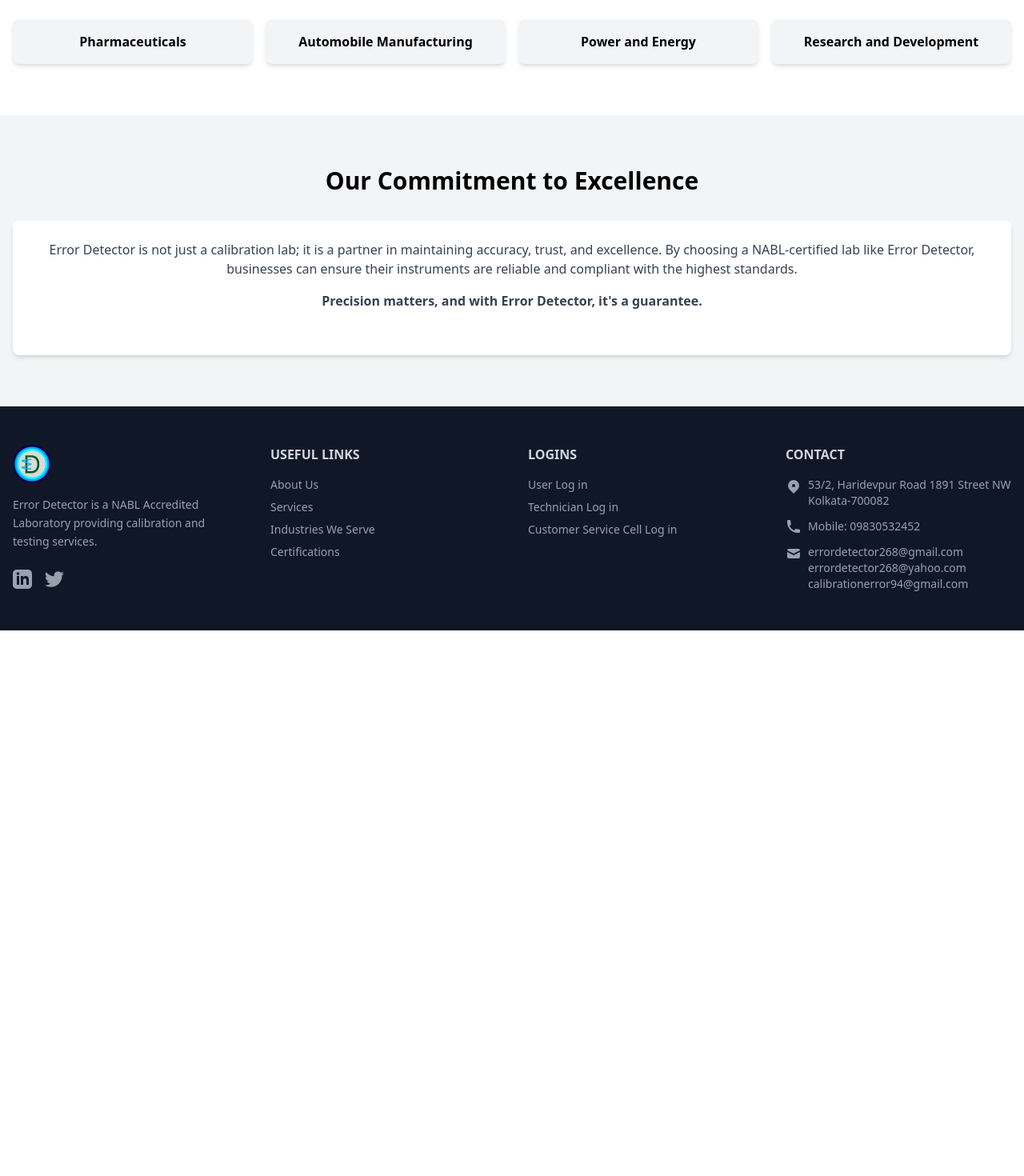
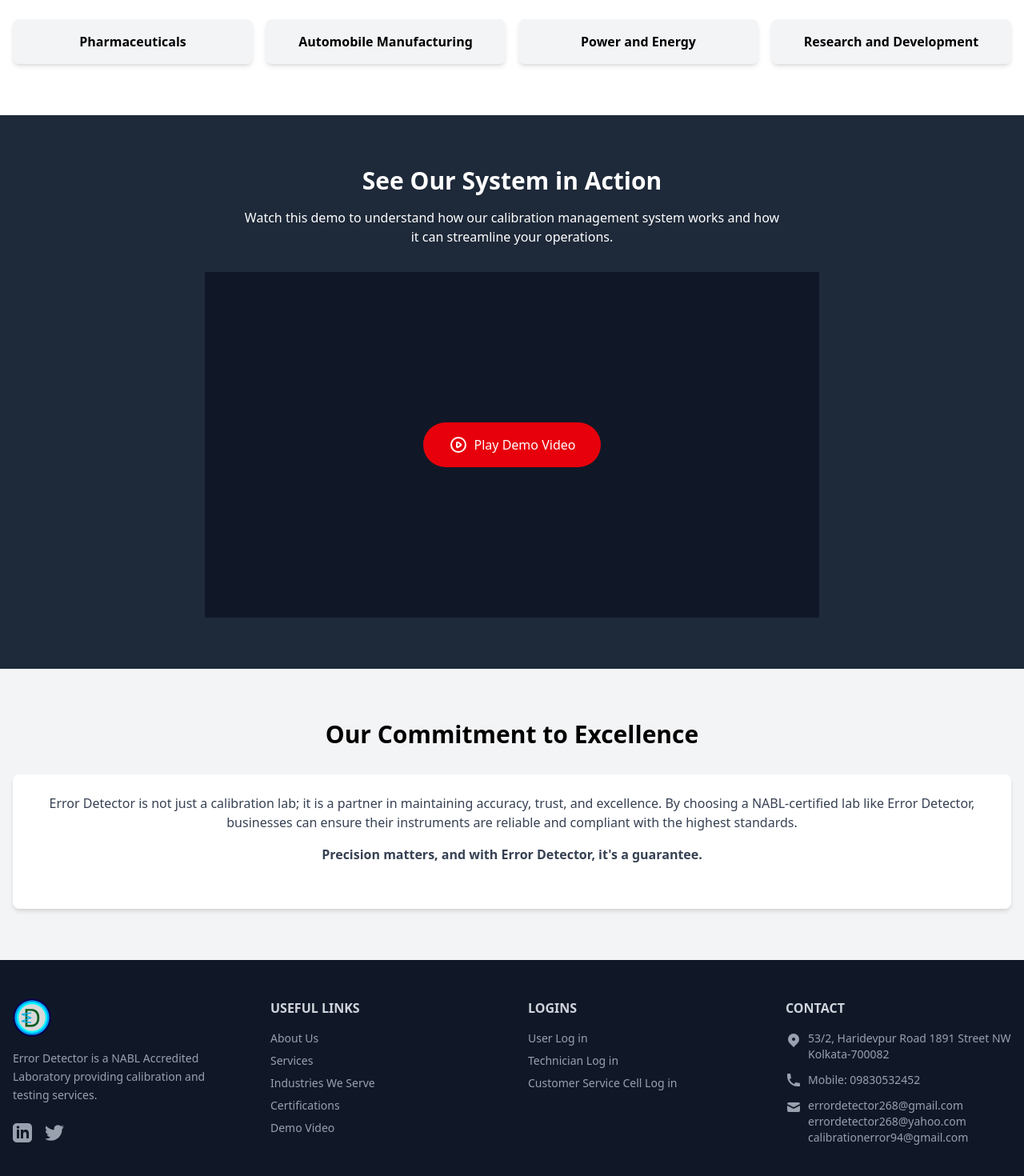
Before and after one commit to industrial-and-systems-engineering/erp, a React (Vite) app in the folder frontend/: page / in a window 1280 px wide. Shown: the part 2456-3926 px from the top of the page at 80% size. Before the commit the page ends 3244 px from the top, so only its background shows below. Built offline with nearby package versions, Linux system fonts and the light colour scheme.

Commit message:
implement Issued by, Least count and youtube demo video

```diff
--- a/frontend/src/components/Footer.jsx
+++ b/frontend/src/components/Footer.jsx
@@ -81,6 +81,14 @@ const Footer = () => {
                   className='hover:text-white transition-colors'
                 >
                   Certifications
+                </a>
+              </li>
+              <li>
+                <a
+                  href='https://www.youtube.com/watch?v=CuT0bF03mGg'
+                  className='hover:text-white transition-colors'
+                >
+                  Demo Video
                 </a>
               </li>
             </ul>
--- a/frontend/src/pages/openingwindow/Loginpage.jsx
+++ b/frontend/src/pages/openingwindow/Loginpage.jsx
@@ -4,6 +4,9 @@ import { StarIcon, CheckCircleIcon, ArrowRightIcon } from "@heroicons/react/24/o
 import { Link } from "react-router-dom";
 
 const Loginpage = () => {
+  // State for video display
+  const [showVideo, setShowVideo] = React.useState(false);
+
   // Services offered
   const services = [
     {
@@ -252,6 +255,44 @@ const Loginpage = () => {
             </div>
           </div>
         </motion.section>
+        {/* YouTube Demo Section */}
+        <motion.section
+          initial='hidden'
+          animate='visible'
+          variants={fadeIn}
+          className='py-16 bg-gray-800 text-white'
+        >
+          <div className='container mx-auto px-4'>
+            <h2 className='text-3xl font-bold text-center mb-4'>See Our System in Action</h2>
+            <p className='text-center mb-8 max-w-2xl mx-auto'>
+              Watch this demo to understand how our calibration management system works and how it can streamline your operations.
+            </p>
+            <div className="relative aspect-video max-w-3xl mx-auto">
+              {showVideo ? (
+                <iframe
+                  className="w-full h-full border-0"
+                  src="https://www.youtube.com/embed/dQw4w9WgXcQ?autoplay=1"
+                  title="Error Detector Calibration System Demo"
+                  allow="accelerometer; autoplay; clipboard-write; encrypted-media; gyroscope; picture-in-picture"
+                  allowFullScreen
+                ></iframe>
+              ) : (
+                <div className="w-full h-full flex items-center justify-center bg-gray-900">
+                  <button
+                    onClick={() => setShowVideo(true)}
+                    className="bg-red-600 hover:bg-red-700 text-white px-8 py-4 rounded-full font-medium flex items-center gap-2 cursor-pointer"
+                  >
+                    <svg xmlns="http://www.w3.org/2000/svg" className="h-6 w-6" fill="none" viewBox="0 0 24 24" stroke="currentColor">
+                      <path strokeLinecap="round" strokeLinejoin="round" strokeWidth={2} d="M14.752 11.168l-3.197-2.132A1 1 0 0010 9.87v4.263a1 1 0 001.555.832l3.197-2.132a1 1 0 000-1.664z" />
+                      <path strokeLinecap="round" strokeLinejoin="round" strokeWidth={2} d="M21 12a9 9 0 11-18 0 9 9 0 0118 0z" />
+                    </svg>
+                    Play Demo Video
+                  </button>
+                </div>
+              )}
+            </div>
+          </div>
+        </motion.section>
         {/* Conclusion Section */}
         <motion.section
           initial='hidden'
--- a/frontend/src/pages/technician/components/CTcard.jsx
+++ b/frontend/src/pages/technician/components/CTcard.jsx
@@ -120,6 +120,7 @@ const CTcard = ({ equipment, form }) => {
           <div className='flex justify-between items-center mt-8'>
             <div className='text-center'>
               <p className='font-semibold'>Issued by</p>
+              <p className='mt-2 border-b border-gray-400 w-40 mx-auto'>{equipment.issuedBy}</p>
               <div className='mt-8 border-t border-gray-400 w-40 ml-auto'></div>
             </div>
           </div>
--- a/frontend/src/pages/technician/components/CalDataSheet.jsx
+++ b/frontend/src/pages/technician/components/CalDataSheet.jsx
@@ -1,6 +1,7 @@
 import React, { useState } from "react";
 import { TrashIcon } from "@heroicons/react/24/solid";
 import { useForm } from "react-hook-form";
+import { set } from "mongoose";
 
 const CalDataSheet = ({ product, save, close, form, Data }) => {
   const {
@@ -232,7 +233,10 @@ const CalDataSheet = ({ product, save, close, form, Data }) => {
         return; // Don't update if not a valid number format
       }
     }
-
+    if (field === "rUnit" && /\d/.test(value)) {
+      alert("Unit should be a string with letters, not numbers");
+      return; // Don't update if the unit contains numbers
+    }
     newParameters[paramIndex].readings[readingIndex][field] = value;
 
     // Automatically calculate mean and UC
@@ -533,7 +537,7 @@ const CalDataSheet = ({ product, save, close, form, Data }) => {
               key={paramIndex}
               className='mt-6 border p-4 rounded-md'
             >
-              <div className='grid grid-cols-4 gap-4 mb-4'>
+              <div className='grid grid-cols-5 gap-4 mb-4'>
                 <div>
                   <label className='block text-sm font-medium'>Sl. NO.</label>
                   <input
@@ -553,7 +557,7 @@ const CalDataSheet = ({ product, save, close, form, Data }) => {
                   />
                 </div>
                 <div>
-                  <label className='block text-sm font-medium'>Range & L.C</label>
+                  <label className='block text-sm font-medium'>Range</label>
                   <input
                     type='text'
                     value={param.ranges}
@@ -567,6 +571,22 @@ const CalDataSheet = ({ product, save, close, form, Data }) => {
                     type='text'
                     value={param.accuracy}
                     readOnly
+                    className='mt-1 block w-full border border-gray-300 rounded-md p-2'
+                  />
+                </div>
+                <div>
+                  <label className='block text-sm font-medium'>Least Count</label>
+                  <input
+                    type='text'
+                    name="leastCount"
+                    value={param.leastCount}
+                    onChange={(e) => {
+                      setParameters((prev) => {
+                        const updatedParameters = [...prev];
+                        updatedParameters[paramIndex].leastCount = e.target.value;
+                        return updatedParameters;
+                      });
+                    }}
                     className='mt-1 block w-full border border-gray-300 rounded-md p-2'
                   />
                 </div>
--- a/frontend/src/pages/technician/components/CcalDataSheet.jsx
+++ b/frontend/src/pages/technician/components/CcalDataSheet.jsx
@@ -184,7 +184,7 @@ const CcalDataSheet = ({ product, form }) => {
               key={paramIndex}
               className='mt-6 border p-4 rounded-md'
             >
-              <div className='grid grid-cols-4 gap-4 mb-4'>
+              <div className='grid grid-cols-5 gap-4 mb-4'>
                 <div>
                   <label className='block text-sm font-medium'>Sl. NO.</label>
                   <input
@@ -217,6 +217,16 @@ const CcalDataSheet = ({ product, form }) => {
                   <input
                     type='text'
                     value={param.accuracy}
+                    readOnly
+                    className='mt-1 block w-full border border-gray-300 rounded-md p-2'
+                  />
+                </div>
+                <div>
+                  <label className='block text-sm font-medium'>Least Count</label>
+                  <input
+                    type='text'
+                    name="leastCount"
+                    value={param.leastCount}
                     readOnly
                     className='mt-1 block w-full border border-gray-300 rounded-md p-2'
                   />
--- a/frontend/src/pages/technician/components/Tcard.jsx
+++ b/frontend/src/pages/technician/components/Tcard.jsx
@@ -338,11 +338,10 @@ const Tcard = ({ equipment, form, formOpen }) => {
                 <button
                   type='button'
                   onClick={() => setCalDataSheetStatus(!showCalDataSheet)}
-                  className={`py-2 px-4 rounded ${
-                    showCalDataSheet
+                  className={`py-2 px-4 rounded ${showCalDataSheet
                       ? "bg-red-500 hover:bg-red-700"
                       : "bg-green-500 hover:bg-green-700"
-                  } text-white cursor-pointer`}
+                    } text-white cursor-pointer`}
                 >
                   Show Calibration Data Sheet
                 </button>
@@ -355,8 +354,14 @@ const Tcard = ({ equipment, form, formOpen }) => {
               <div className='flex justify-between items-center mt-8'>
                 <div className='text-center'>
                   <p className='font-semibold'>Issued by</p>
-                  <div className='mt-8 border-t border-gray-400 w-40 ml-auto'></div>
-                </div>
+                  <input
+                    type='text'
+                    name='issuedBy'
+                    onChange={(e) => setNewData({ ...newData, issuedBy: e.target.value })}
+                    value={newData.issuedBy || ""}
+                    className='mt-8 border-b border-gray-400 w-40 ml-auto'
+                  />
+                  </div>
                 {!equipment.isCalibrated ? (
                   <div>
                     <div className='mt-2 flex justify-end'>
@@ -381,6 +386,7 @@ const Tcard = ({ equipment, form, formOpen }) => {
           Data={newData}
           close={setCalDataSheetStatus}
           form={form}
+          paramChange={handleParameterChange}
         />
       )}
     </div>
```
Also changed, not shown: 1 other file (tests, documents, lock files or other folders).
